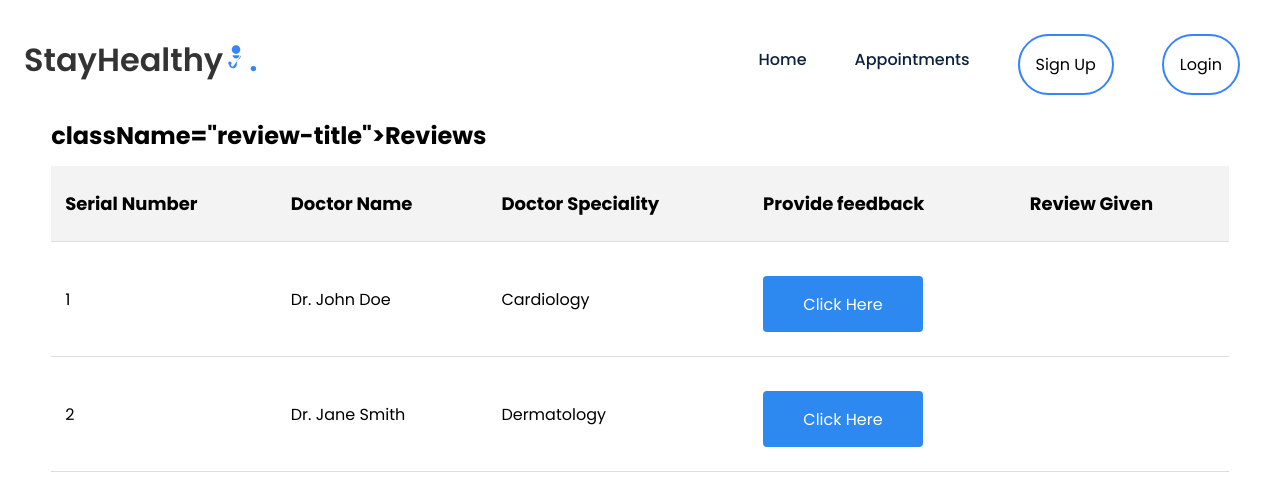
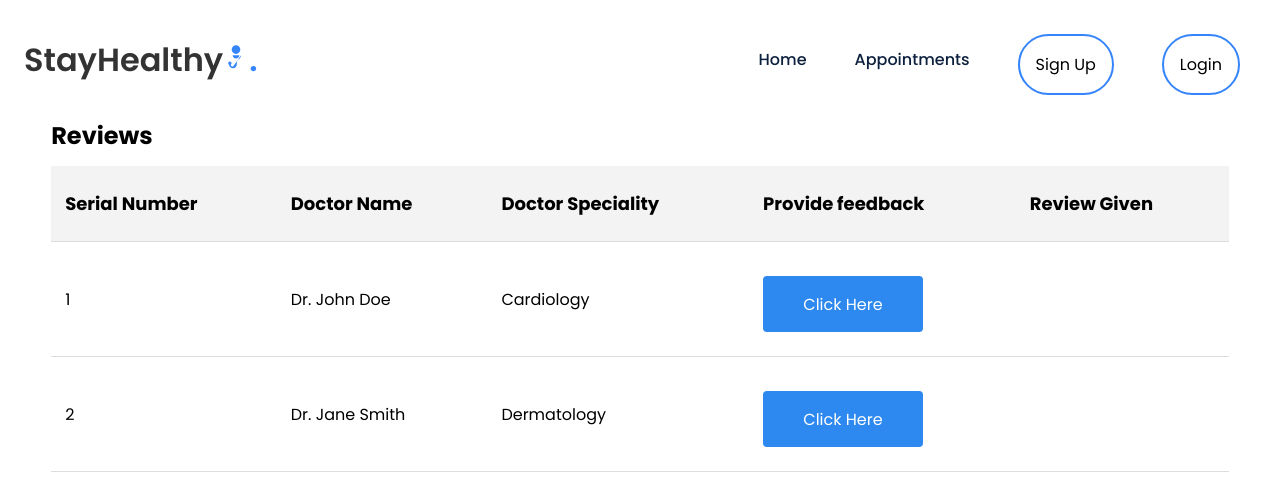
Before and after one commit to alysialockhart1977-commits/test_med_app, a React (Create React App) app: page /reviews in a window 1280 px wide. Shown: the top 486 px of the page. Built offline with nearby package versions, Linux system fonts and the light colour scheme.

Commit message:
Modify Components GiveReviews.js and ReviewForm.js to fix all errors

```diff
--- a/src/Components/ReviewForm/GiveReviews.js
+++ b/src/Components/ReviewForm/GiveReviews.js
@@ -15,7 +15,7 @@ function GiveReviews({ doctor, onSubmitReview }) {
 
     // Function to handle form input changes
     const handleChange = (e) => {
-        setFormData({ ...formData, [e.target.name]: e.target.h2value,
+        setFormData({ ...formData, [e.target.name]: e.target.value,
         });
     };
 
--- a/src/Components/ReviewForm/ReviewForm.js
+++ b/src/Components/ReviewForm/ReviewForm.js
@@ -57,7 +57,7 @@ const ReviewForm = () => {
         {/* Table View */}
         {!selectedDoctor && (
             <>
-            <h2> className="review-title">Reviews</h2>
+            <h2 className="review-title">Reviews</h2>
 
         <table className="review-table">
             <thead>
```
